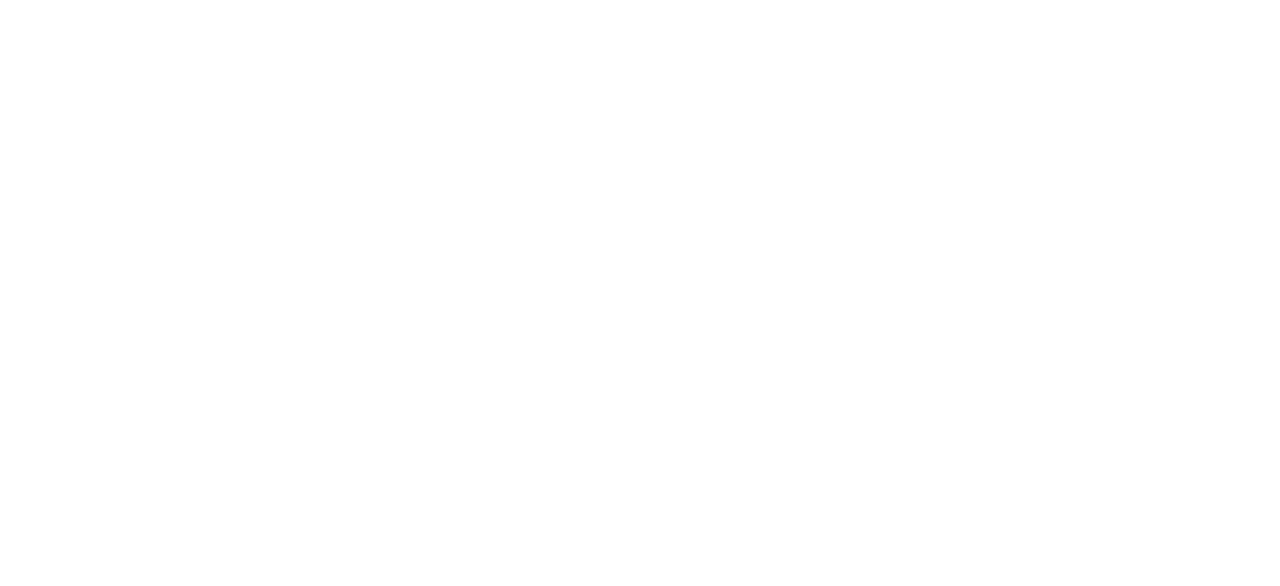
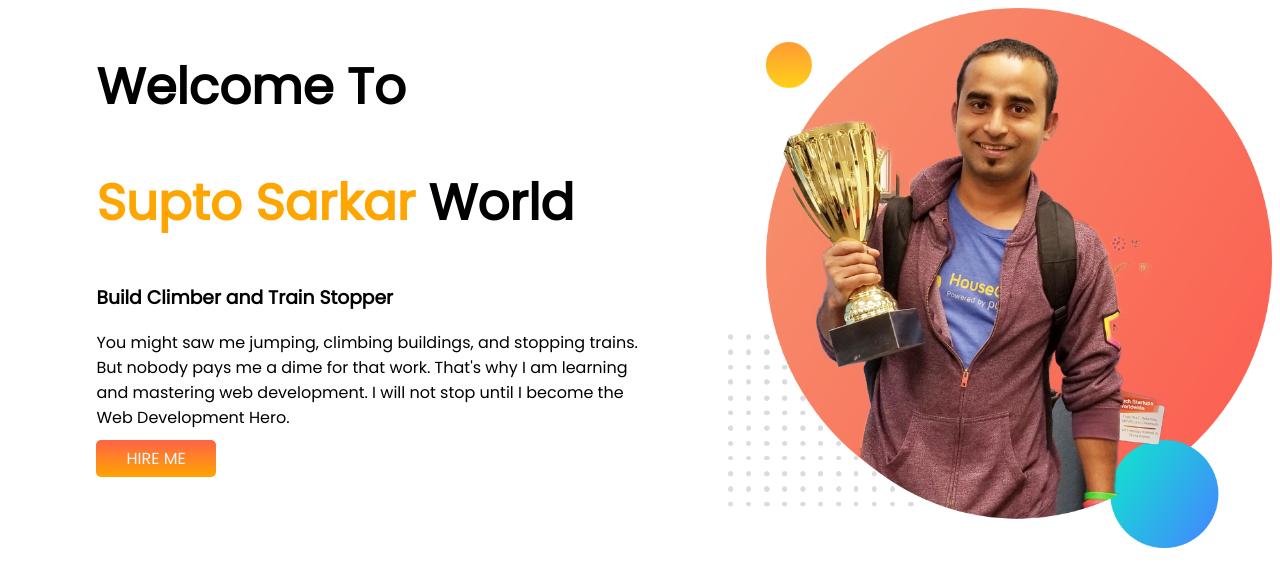
Before and after one commit to Supto9874/Portfollo0, a plain HTML site: page index.html in a window 1280 px wide. Drawn offline with Linux system fonts and the light colour scheme.

Commit message:
section commit

```diff
--- a/index.html
+++ b/index.html
@@ -4,9 +4,24 @@
       <meta charset="UTF-8">
       <meta http-equiv="X-UA-Compatible" content="IE=edge">
       <meta name="viewport" content="width=device-width, initial-scale=1.0">
-      <title>Document</title>
+      <title>Supto Website</title><link rel="stylesheet" href="style.css">
+      <link rel="preconnect" href="https://fonts.googleapis.com">
+      <link rel="preconnect" href="https://fonts.gstatic.com" crossorigin>
+      <link href="https://fonts.googleapis.com/css2?family=Poppins&display=swap" rel="stylesheet">
+
 </head>
 <body>
-
+      <section>
+            <div  class="half-width">
+                  <h1>Welcome To </h1>
+            <h1><span>Supto Sarkar</span> World</h1>
+            <h3>Build Climber and Train Stopper</h3>
+            <p>You might saw me jumping, climbing buildings, and stopping trains. But nobody pays me a dime for that work. That's why I am learning and mastering web development. I will not stop until I become the Web Development Hero.</p>
+            <a target="_blank" class="link-button" href="https://www.facebook.com/">HIRE ME</a>
+            </div>
+            <div  class="half-width">
+                  <img src="images/jhankar.png" alt="">
+            </div>
+      </section>
 </body>
 </html>
--- /dev/null
+++ b/style.css
@@ -0,0 +1,26 @@
+body{
+      font-family: 'Poppins', sans-serif;
+}
+span{
+      color:orange;
+}
+section{
+      display: flex;
+}
+h1{
+      font-size: 50px;
+}
+.half-width img{
+      width: 100%;
+}
+.half-width{
+      width: 50%;
+      padding-left: 7%;
+}
+.link-button{
+      text-decoration: none;
+      background-image: linear-gradient(tomato, orange);
+      padding: 7px     30px;
+      color: aliceblue;
+      border-radius: 5px;
+}
```
Also changed, not shown: images/dream-bg.png (added), images/exp-bg.png (added), images/jhankar.png (added), images/jhankar2.png (added), images/my-bg.png (added), images/my-bg2.png (added), images/top-banner.png (added), 7 other files.
